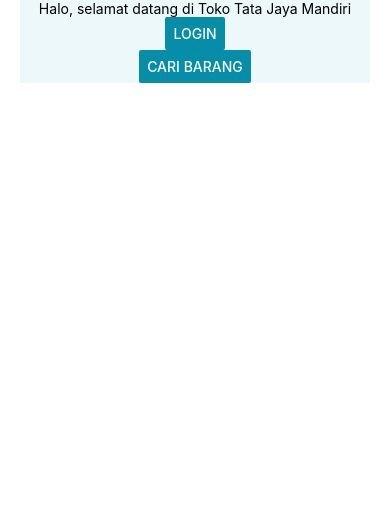
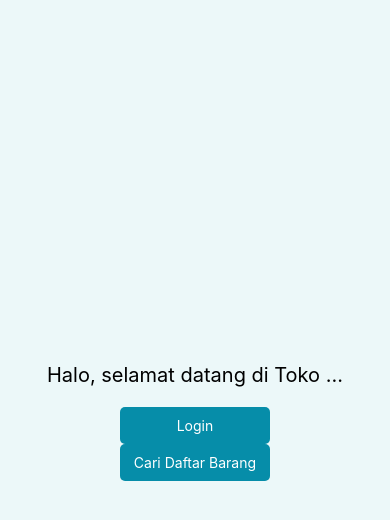
Before and after one commit to muamarzidan/ListItemStore_ReactNative, a React Native app: screen / in a window 390 px wide. Shown: the top 520 px of the page. Built offline with nearby package versions, Linux system fonts and the light colour scheme.

Commit message:
day1 build home and component

```diff
--- a/App.tsx
+++ b/App.tsx
@@ -1,32 +1,44 @@
-import { View, Text, StyleSheet, Button} from 'react-native'
-import React from 'react'
+import { View, Text, StyleSheet, TouchableOpacity } from 'react-native';
+import React from 'react';
 
 const styles = StyleSheet.create({
-  container: {
+  main: {
     flex: 1,
     backgroundColor: '#ECF8F9',
-    marginHorizontal: 20
+    justifyContent: 'center',
+    alignItems: 'center',
   },
+  container: {
+    paddingHorizontal: 20,
+    alignItems: 'center',
+  },
+  text: {
+    color: 'black',
+    textAlign: 'center',
+    marginBottom: 20,
+    fontSize: 20,
+  },
+  button: {
+    alignItems: 'center',
+    backgroundColor: '#068DA9',
+    padding: 10,
+    width: 150,
+    borderRadius: 5,
+  }
 });
 
 export default function App() {
   return (
-    <View>
+    <View style={styles.main}>
       <View style={styles.container}>
-        <View style={{justifyContent: 'center', alignItems: 'center'}}>
-          <Text style={{color: 'black'}}>Halo, selamat datang di Toko Tata Jaya Mandiri</Text>
-          <Button
-            // onPress={onPressLearnMore}
-            title="Login"
-            color="#068DA9"
-          />
-          <Button
-            // onPress={onPressLearnMore}
-            title="Cari Barang"
-            color="#068DA9"
-          />
-        </View>
+        <Text style={styles.text}>Halo, selamat datang di Toko ...</Text>
+        <TouchableOpacity style={styles.button}>
+          <Text style={{color: 'white'}}>Login</Text>
+       </TouchableOpacity>
+        <TouchableOpacity style={styles.button}>
+          <Text style={{color: 'white'}}>Cari Daftar Barang</Text>
+       </TouchableOpacity>
       </View>
     </View>
-  )
-};
+  );
+}
```
Also changed, not shown: src/components/Button.tsx (added).
